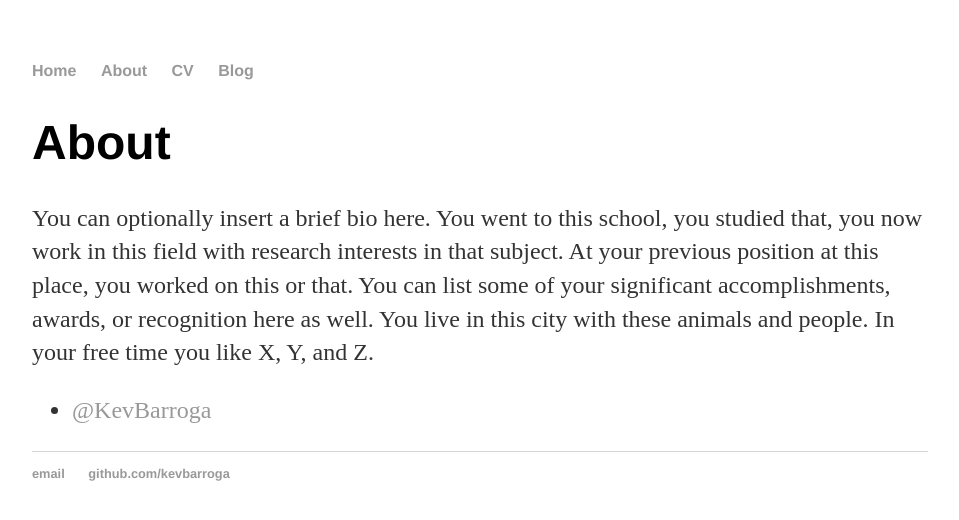
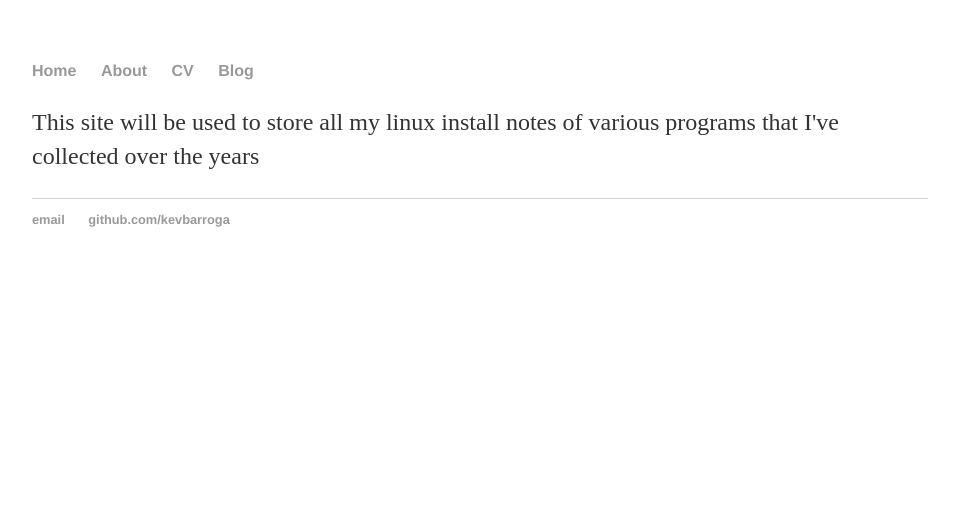
Before and after one commit to kevbarroga/kevbarroga.github.io, a Jekyll site: the page built from about/index.html, in a window 1280 px wide. Shown: the top 520 px of the page, without its empty margins (160-1119 px from the left). Built offline with Jekyll 4.4.1, drawn with Linux system fonts in a browser that asks for light colours.

Commit message:
Update index.html

```diff
--- a/about/index.html
+++ b/about/index.html
@@ -1,12 +1,8 @@
 ---
 layout: default
-title: About Kevin Barroga
+title: About
 ---
 
 <div class="about">
-  <h1>About</h1>
-  <p>You can optionally insert a brief bio here. You went to this school, you studied that, you now work in this field with research interests in that subject. At your previous position at this place, you worked on this or that. You can list some of your significant accomplishments, awards, or recognition here as well. You live in this city with these animals and people. In your free time you like X, Y, and Z.</p>
-  <ul class="contacts">
-    <li><a href="#">@KevBarroga</a></li>
-  </ul>
+  <p>This site will be used to store all my linux install notes of various programs that I've collected over the years</p>
 </div>
```
